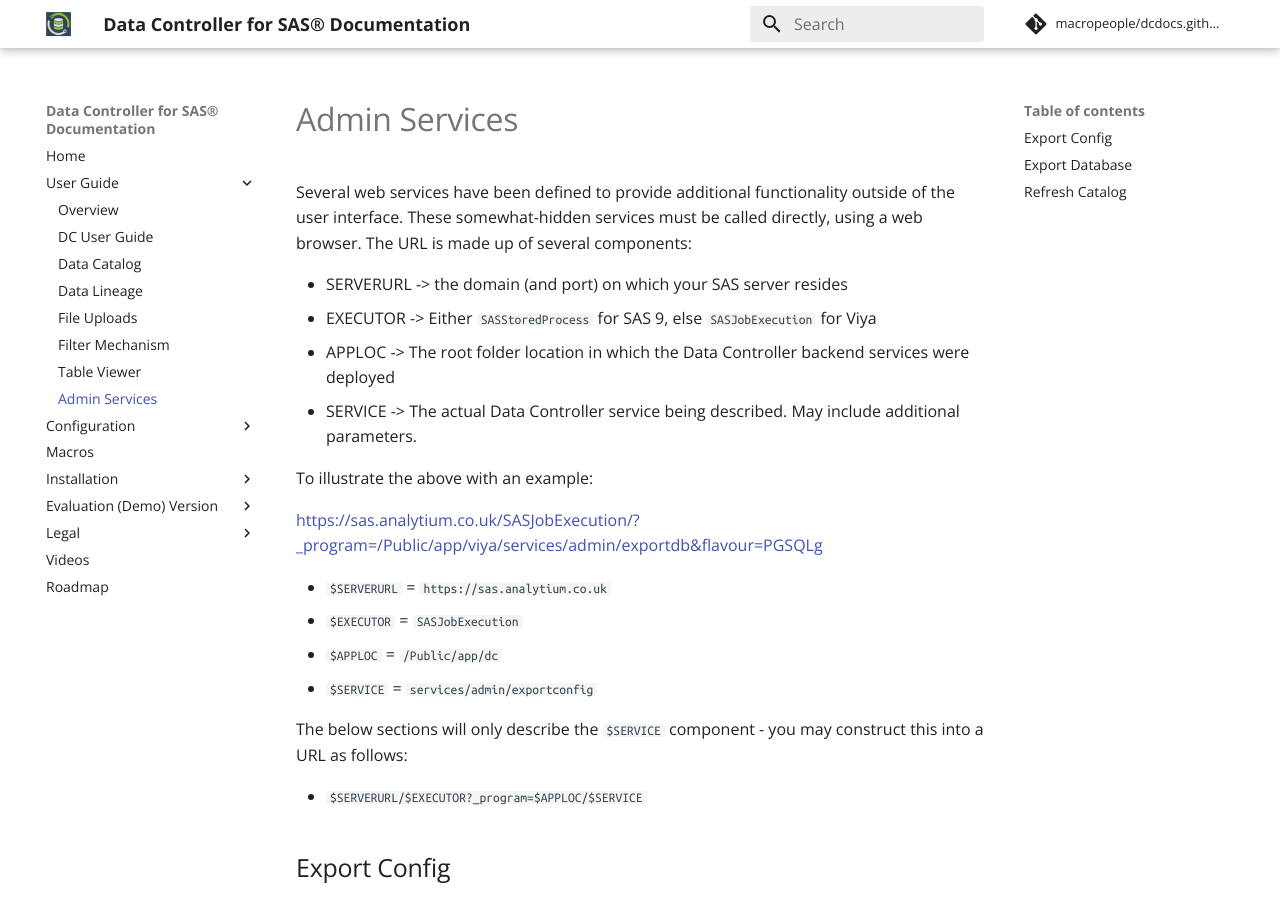
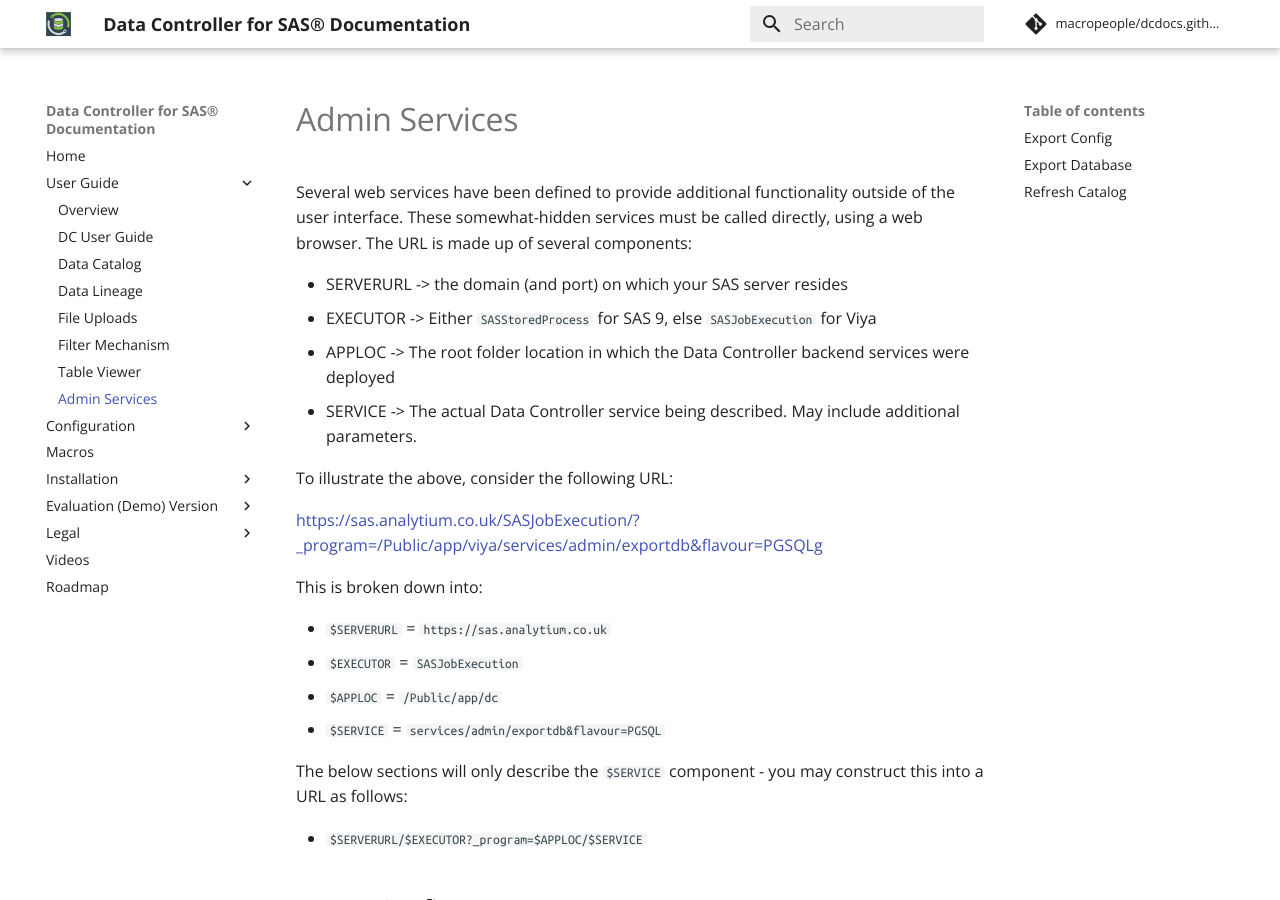
Before and after one commit to datacontroller/docs.datacontroller.io, an MkDocs documentation site: the page built from docs/admin-services.md, in a window 1280 px wide and 900 px high. Built offline with MkDocs 1.6.1 and Material for MkDocs 9.7.7, drawn with Linux system fonts in a browser that asks for light colours; comment, search, counter and statistics services are not loaded.

Commit message:
chore: automated commit

```diff
--- a/docs/admin-services.md
+++ b/docs/admin-services.md
@@ -13,15 +13,17 @@
 * APPLOC -> The root folder location in which the Data Controller backend services were deployed
 * SERVICE -> The actual Data Controller service being described.  May include additional parameters.
 
-To illustrate the above with an example:
+To illustrate the above, consider the following URL:
 
 [https://sas.analytium.co.uk/SASJobExecution/?_program=/Public/app/viya/services/admin/exportdb&flavour=PGSQLg](https://sas.analytium.co.uk/SASJobExecution/?_program=/Public/app/viya/services/admin/exportdb&flavour=PGSQL
 )
 
+This is broken down into:
+
 * `$SERVERURL` = `https://sas.analytium.co.uk`
 * `$EXECUTOR` = `SASJobExecution`
 * `$APPLOC` = `/Public/app/dc`
-* `$SERVICE` = `services/admin/exportconfig`
+* `$SERVICE` = `services/admin/exportdb&flavour=PGSQL`
 
 The below sections will only describe the `$SERVICE` component - you may construct this into a URL as follows:
 
```
